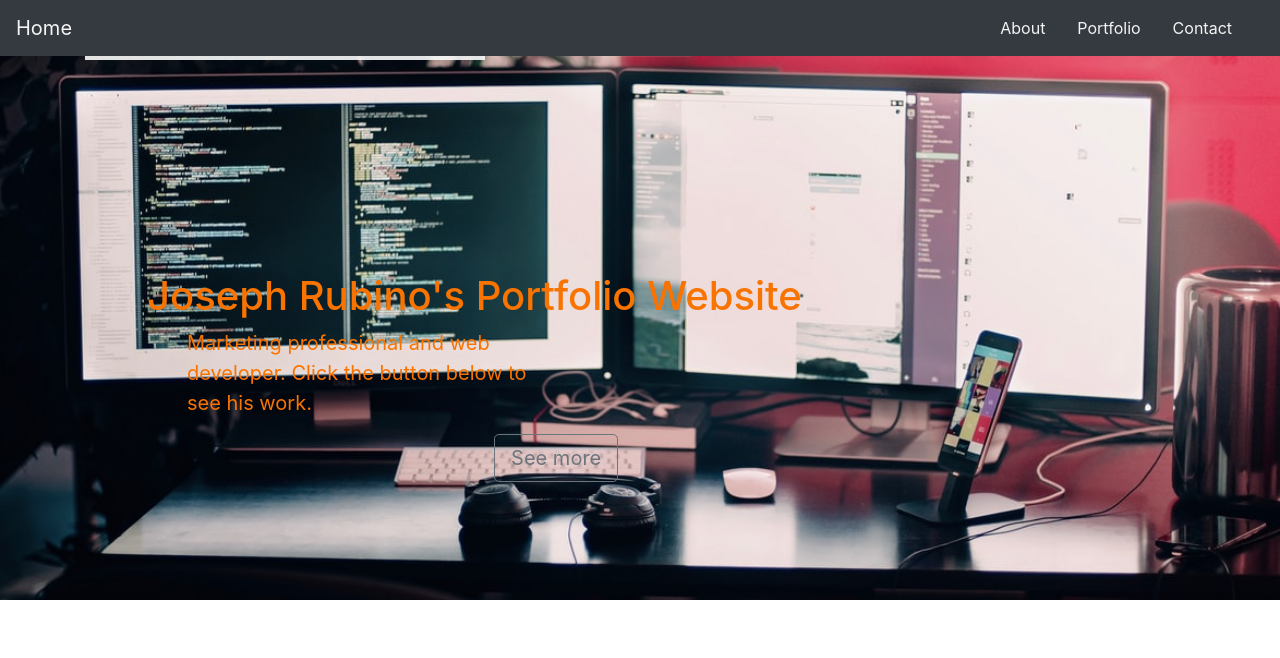
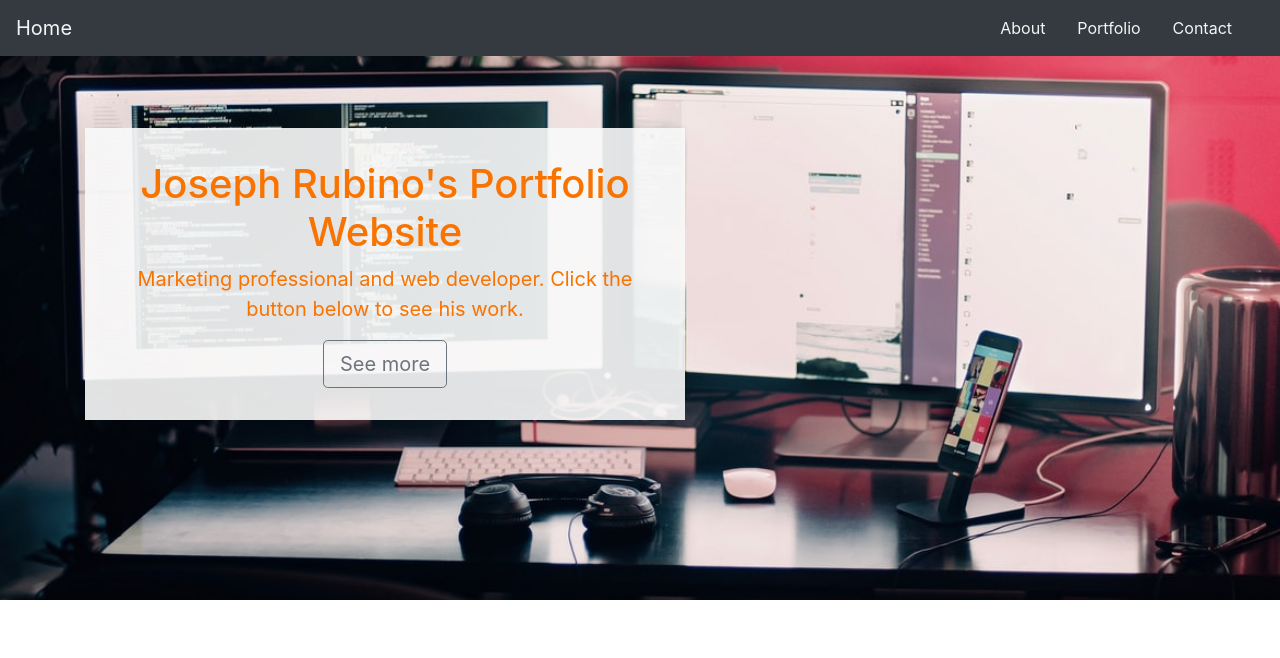
Before and after one commit to jrubino22/portfolio-site, a website: page index.html in a window 1280 px wide. Shown: the top 658 px of the page. Drawn offline with nearby package versions, Linux system fonts and the light colour scheme.

Commit message:
header border

```diff
--- a/css/style.css
+++ b/css/style.css
@@ -44,28 +44,27 @@
 .text-overlay{
 	background-color: rgba(250,250,250,0.9);
 	padding: 30px;
-	max-width: 400px;
+	max-width: 600px;
 }
 
    .description {
     position: absolute;
-    top: 30%;
-    margin: auto;
+    margin-top: 10%;
     padding: 2em;
 }
 
 .description h1{
     color:#F97300 ;
-    text-align: left
+    text-align: center
 }
 
 .description p{
     color:#F97300;
-    text-align: left;
+    text-align: center;
     font-size: 20px;
-    width: 50%;
+
     line-height: 1.5;
-    padding-left: 2em
+
    }
 
 .description button{
--- a/index.html
+++ b/index.html
@@ -39,12 +39,10 @@
     <header class="header text-center">
         <div class="overlay"></div>
         <div class="container">
-            <div class="text-overlay caption">
-                <div class="description">
+                <div class="description text-overlay">
                     <h1>Joseph Rubino's Portfolio Website</h1>
                     <p>Marketing professional and web developer. Click the button below to see his work.</p>
                     <a role="button" class="btn btn-outline-secondary btn-lg" href="#portfolio">See more</a>
-                </div>
             </div>
         </div>
     </header>
```
